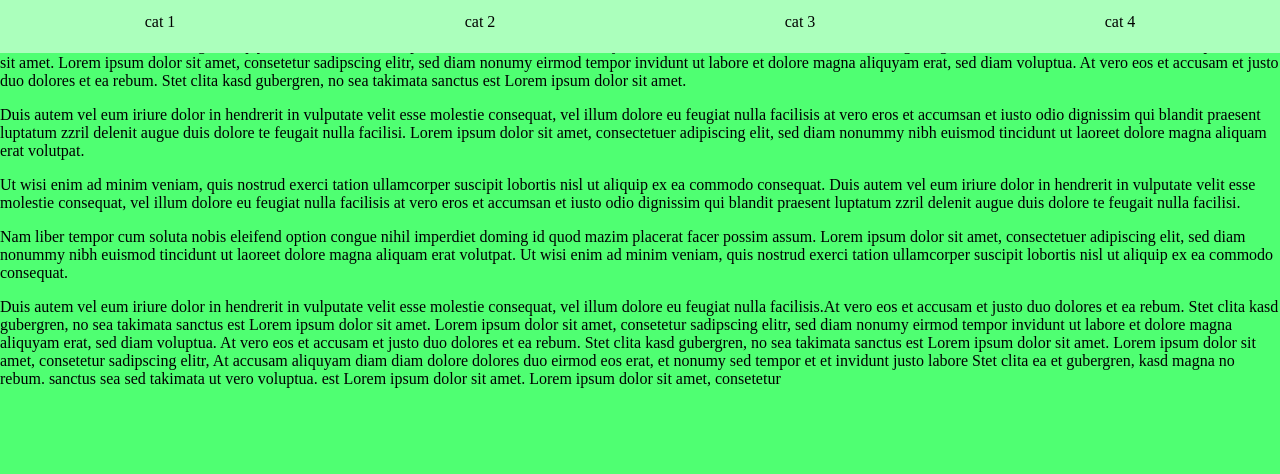
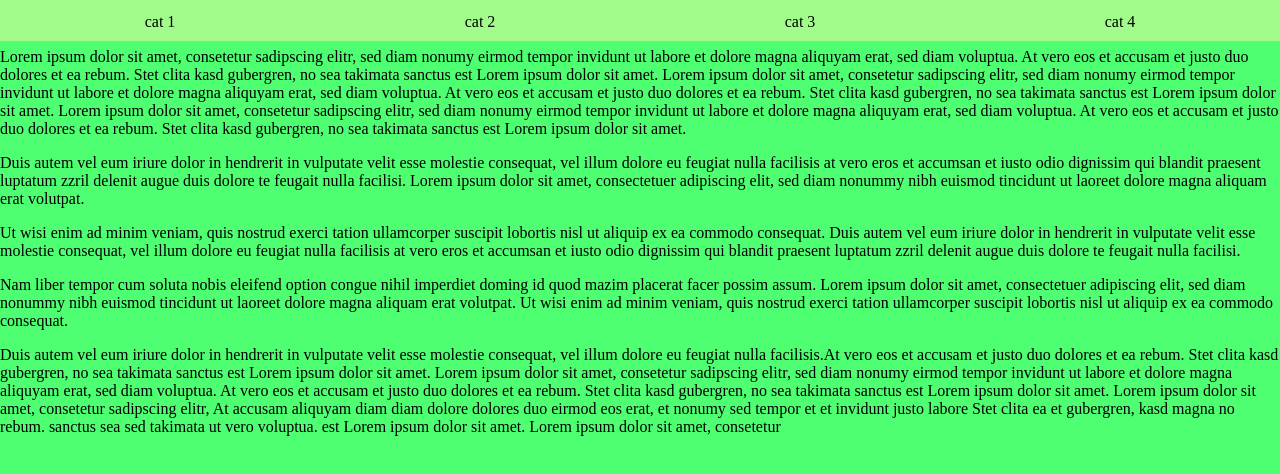
Before and after one commit to Lars-Woelki/Ribko, a plain HTML site: page index.html in a window 1280 px wide. Drawn offline with Linux system fonts and the light colour scheme.

Commit message:
Version Layout 1.0.1
- add z value to nav

```diff
--- a/index.html
+++ b/index.html
@@ -6,20 +6,25 @@
 		<meta http-equiv="Pragma" content="no-cache">
 		<meta http-equiv="Expires" content="0">
 	</head>
-	<header>
+
+
+	<body>
+		<nav>
 		<div class= "topmenue ll">cat 1</div>
 		<div class= "topmenue lm">cat 2</div>
 		<div class= "topmenue rm">cat 3</div>
 		<div class= "topmenue rr">cat 4</div>
-	</header>
-	<body>
+		</nav>
+
+		<section class="text">
 		<!--<script type="text/javascript" src="script.js"></script>-->
-
 		<p>Lorem ipsum dolor sit amet, consetetur sadipscing elitr, sed diam nonumy eirmod tempor invidunt ut labore et dolore magna aliquyam erat, sed diam voluptua. At vero eos et accusam et justo duo dolores et ea rebum. Stet clita kasd gubergren, no sea takimata sanctus est Lorem ipsum dolor sit amet. Lorem ipsum dolor sit amet, consetetur sadipscing elitr, sed diam nonumy eirmod tempor invidunt ut labore et dolore magna aliquyam erat, sed diam voluptua. At vero eos et accusam et justo duo dolores et ea rebum. Stet clita kasd gubergren, no sea takimata sanctus est Lorem ipsum dolor sit amet. Lorem ipsum dolor sit amet, consetetur sadipscing elitr, sed diam nonumy eirmod tempor invidunt ut labore et dolore magna aliquyam erat, sed diam voluptua. At vero eos et accusam et justo duo dolores et ea rebum. Stet clita kasd gubergren, no sea takimata sanctus est Lorem ipsum dolor sit amet.   </p>
 		<p>Duis autem vel eum iriure dolor in hendrerit in vulputate velit esse molestie consequat, vel illum dolore eu feugiat nulla facilisis at vero eros et accumsan et iusto odio dignissim qui blandit praesent luptatum zzril delenit augue duis dolore te feugait nulla facilisi. Lorem ipsum dolor sit amet, consectetuer adipiscing elit, sed diam nonummy nibh euismod tincidunt ut laoreet dolore magna aliquam erat volutpat.</p>
 		<p>Ut wisi enim ad minim veniam, quis nostrud exerci tation ullamcorper suscipit lobortis nisl ut aliquip ex ea commodo consequat. Duis autem vel eum iriure dolor in hendrerit in vulputate velit esse molestie consequat, vel illum dolore eu feugiat nulla facilisis at vero eros et accumsan et iusto odio dignissim qui blandit praesent luptatum zzril delenit augue duis dolore te feugait nulla facilisi.  </p>
 		<p>Nam liber tempor cum soluta nobis eleifend option congue nihil imperdiet doming id quod mazim placerat facer possim assum. Lorem ipsum dolor sit amet, consectetuer adipiscing elit, sed diam nonummy nibh euismod tincidunt ut laoreet dolore magna aliquam erat volutpat. Ut wisi enim ad minim veniam, quis nostrud exerci tation ullamcorper suscipit lobortis nisl ut aliquip ex ea commodo consequat.  </p>
 		<p>Duis autem vel eum iriure dolor in hendrerit in vulputate velit esse molestie consequat, vel illum dolore eu feugiat nulla facilisis.At vero eos et accusam et justo duo dolores et ea rebum. Stet clita kasd gubergren, no sea takimata sanctus est Lorem ipsum dolor sit amet. Lorem ipsum dolor sit amet, consetetur sadipscing elitr, sed diam nonumy eirmod tempor invidunt ut labore et dolore magna aliquyam erat, sed diam voluptua. At vero eos et accusam et justo duo dolores et ea rebum. Stet clita kasd gubergren, no sea takimata sanctus est Lorem ipsum dolor sit amet. Lorem ipsum dolor sit amet, consetetur sadipscing elitr, At accusam aliquyam diam diam dolore dolores duo eirmod eos erat, et nonumy sed tempor et et invidunt justo labore Stet clita ea et gubergren, kasd magna no rebum. sanctus sea sed takimata ut vero voluptua. est Lorem ipsum dolor sit amet. Lorem ipsum dolor sit amet, consetetur</p>
+		</section>
+
 
 
 
--- a/main.css
+++ b/main.css
@@ -1,17 +1,31 @@
+header{
+	margin:0%;
+
+}
 body{
 	background: #4fff72;
 	margin:0%;
 }
 
+
+
 .topmenue{
+	padding-top:1%;
 	width: 25%;
-	height: 5%;
+	height: 3.5%;
 	position: fixed;
-	background:#abffbc;
 	text-align: center;
-	margin:0%;
-	padding-top:1%;
+	background-color: #a2fc8b;
+	z-index:999;
+
+
 }
+.text{
+	position:absolute;
+	top:4%;
+}
+
+
 
 .lm{
 	left:25%;
```
